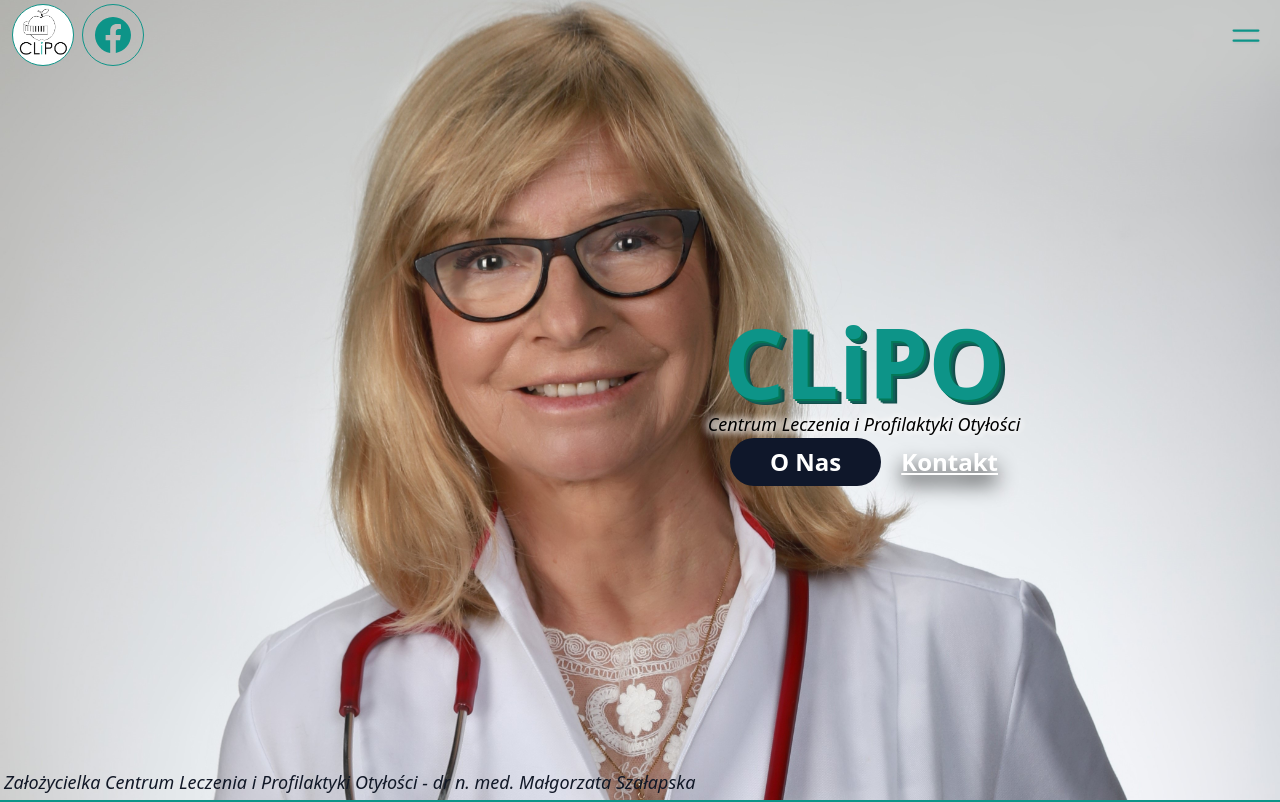
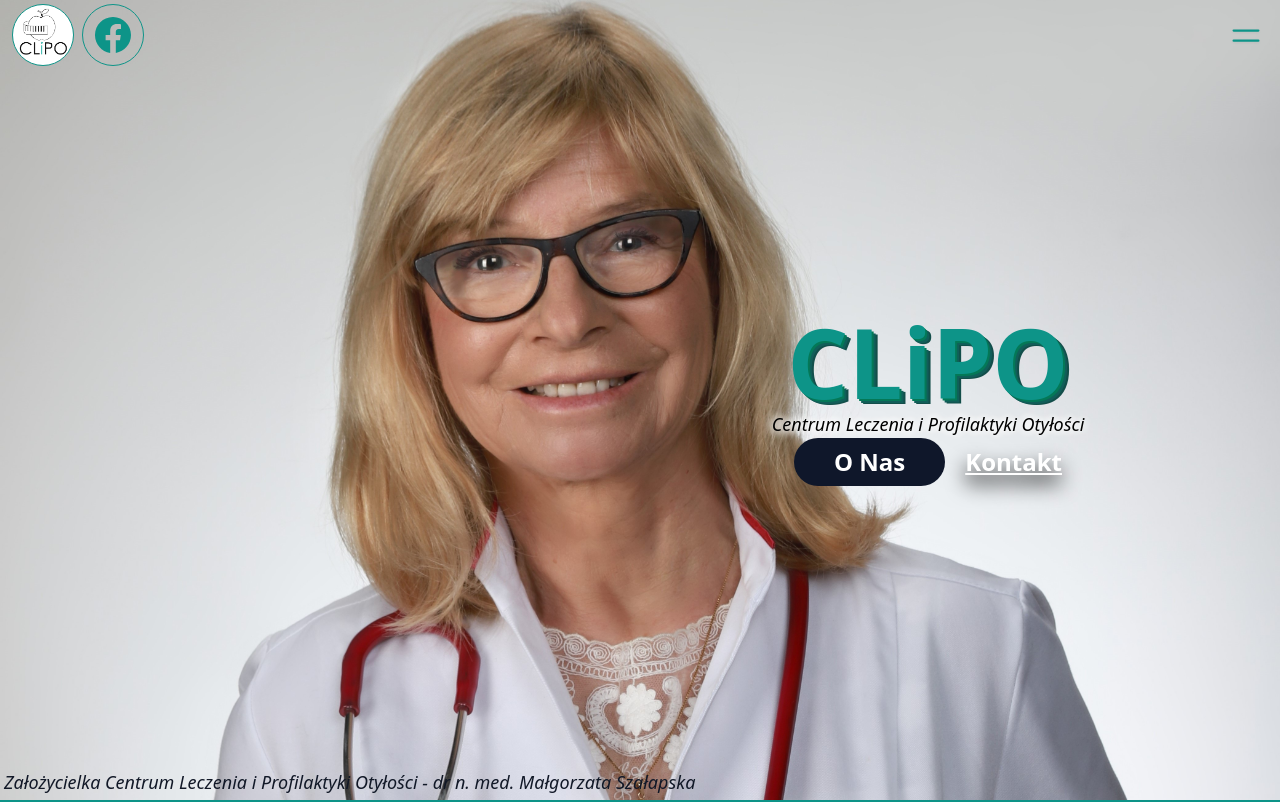
Before and after one commit to clipocentrum/clipo, a Next.js app: page / in a window 1280 px wide. Shown: the top 802 px of the page. Built offline with nearby package versions, Linux system fonts and the light colour scheme.

Commit message:
Updated app/page.tsx

```diff
--- a/app/page.tsx
+++ b/app/page.tsx
@@ -15,7 +15,7 @@ function Home() {
         <>
             <section className={`landing__page overflow-hidden h-screen flex justify-center z-2 bg-center md:bg-top bg-cover relative`}>
                 <div className={`flex flex-col relative justify-center text-center cursor-default`}>
-                    <div className={`lg:translate-x-56`}>
+                    <div className={`lg:translate-x-72`}>
                         <h1 className={`text-5xl md:text-8xl font-bold text-teal-600 custom__h1__shadow`}>
                             CLiPO
                         </h1>
@@ -23,7 +23,7 @@ function Home() {
                             Centrum Leczenia i Profilaktyki Otyłości
                         </span>
                     </div>
-                    <div className={`flex justify-center text-white lg:translate-x-56`}>
+                    <div className={`flex justify-center text-white lg:translate-x-72`}>
                         <a className={`bg-slate-900 px-5 md:py-2 md:px-10 font-bold text-base md:text-2xl rounded-full hover:opacity-95 transition-all duration-150`} href="/#o-nas">O Nas</a>
                         <a className={`md:py-2 ml-2 md:ml-5 font-bold text-base md:text-2xl underline decoration-solid hover:opacity-95 transition-all duration-150 text-white drop-shadow-[0_10px_10px_rgba(0,0,0,1)]`} href="/#kontakt">Kontakt</a>
                     </div>
```
Also changed, not shown: 2 other files (tests, documents, lock files or other folders).
